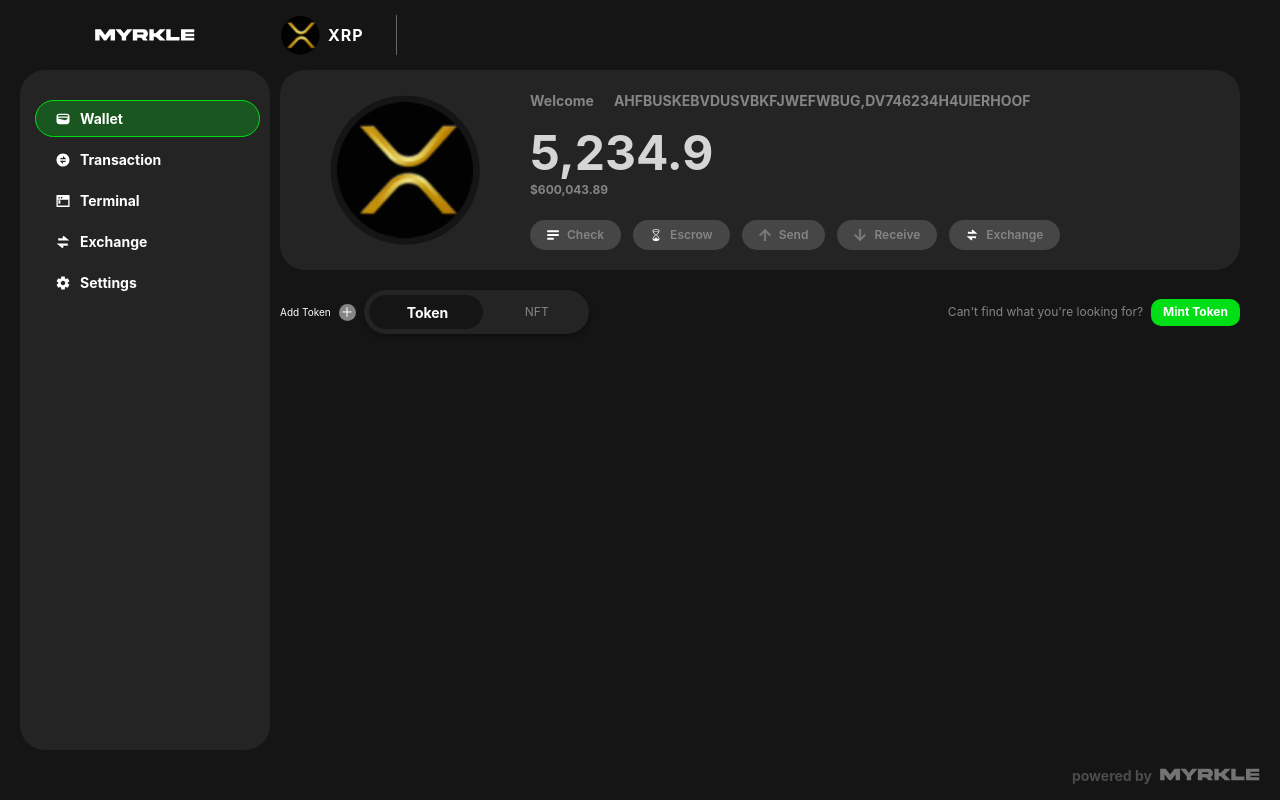
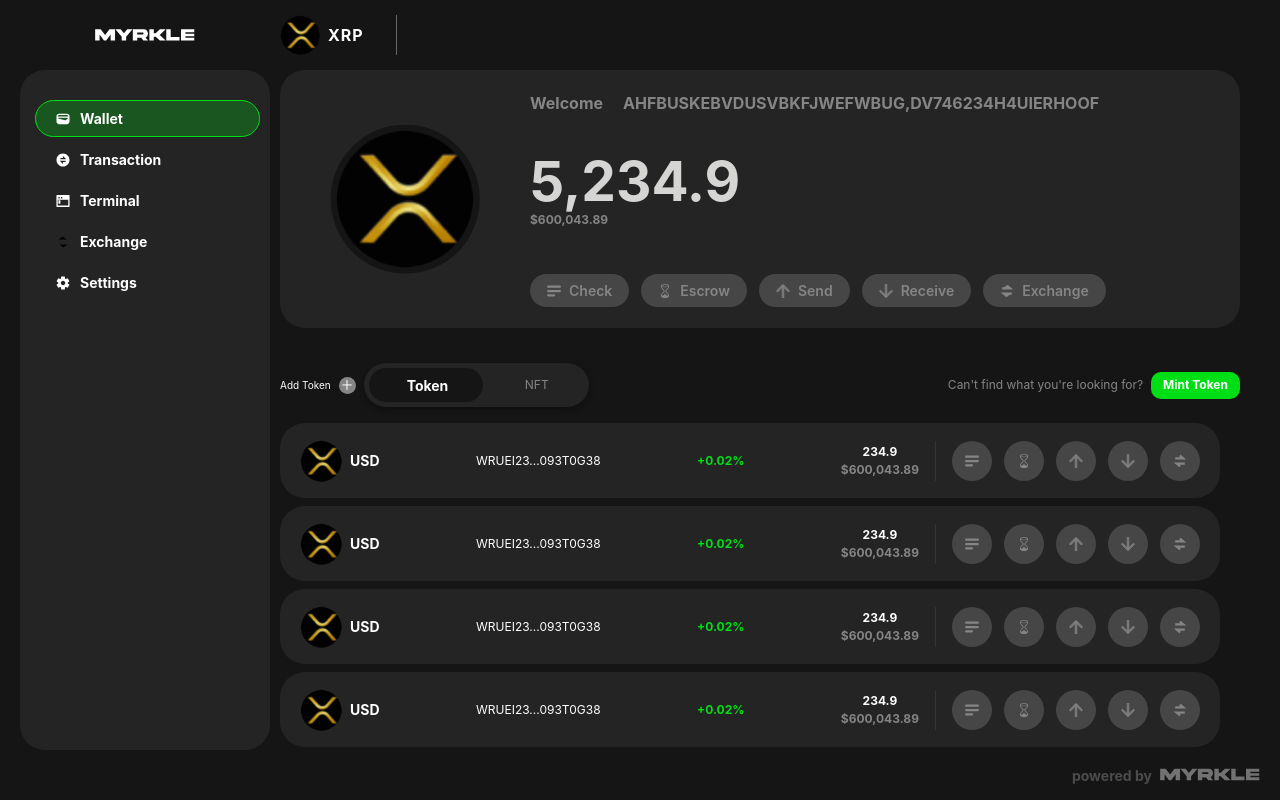
Before and after one commit to MyrkleApp/myrkle-web-app, a React (Vite) app: page /wallet in a window 1280 px wide. Built offline with nearby package versions, Linux system fonts and the light colour scheme.

Commit message:
style: token list

```diff
--- a/src/features/wallet/components/account-detail-button/index.tsx
+++ b/src/features/wallet/components/account-detail-button/index.tsx
@@ -8,8 +8,8 @@ export interface AccountDetailButtonProps {
 
 const AccountDetailButton = ({ text, icon: Icon }: AccountDetailButtonProps) => (
   <HStack borderRadius="17px" p="6px 17px" spacing="8px" bg="secondary" cursor="pointer">
-    {Icon && <Icon fontSize="xs" stroke="textDark" color="textDark" />}
-    <Text color="textDark" fontSize="xs" fontWeight={600}>
+    {Icon && <Icon fontSize="sm" stroke="textDark" fill="textDark" />}
+    <Text color="textDark" fontSize="sm" fontWeight={600}>
       {text}
     </Text>
   </HStack>
--- /dev/null
+++ b/src/features/wallet/components/list-tokens/index.tsx
@@ -0,0 +1,16 @@
+import { Box } from "@chakra-ui/react";
+import TokenCard from "./token-card";
+
+function ListTokens() {
+  return (
+    <Box pr={5}>
+      {Array(5)
+        .fill(null)
+        .map((_, i) => (
+          <TokenCard key={i} />
+        ))}
+    </Box>
+  );
+}
+
+export default ListTokens;
--- /dev/null
+++ b/src/features/wallet/components/list-tokens/token-card.tsx
@@ -0,0 +1,59 @@
+import { Circle, Flex, HStack, Image, Spacer, Text, VStack } from "@chakra-ui/react";
+import xrpLogo from "@/assets/xrp-logo.svg";
+import ChecksIcon from "@/icons/checks";
+import HourGlassIcon from "@/icons/hour-glass";
+import ArrowUpIcon from "@/icons/arrow-up";
+import ArrowDownIcon from "@/icons/arrow-down";
+import ExchangeIcon from "@/icons/exchange";
+
+function TokenCard() {
+  return (
+    <HStack h="75px" bg="dark" borderRadius="25px" mb={2} px={5} cursor="pointer">
+      <Flex justify="space-between" align="center" w="100%">
+        <HStack>
+          <Image src={xrpLogo} alt="" />
+          <Text fontSize="sm" fontWeight="bold" textTransform="uppercase">
+            usd
+          </Text>
+        </HStack>
+
+        <Text fontSize="xs">WRUEI23...093T0G38</Text>
+
+        <Text fontSize="xs" fontWeight="bold" color="success">
+          +0.02%
+        </Text>
+
+        <VStack spacing={0}>
+          <Text fontSize="xs" fontWeight="bold" textTransform="uppercase">
+            234.9
+          </Text>
+          <Text color="textDark" fontSize="xs" fontWeight="bold">
+            $600,043.89
+          </Text>
+        </VStack>
+      </Flex>
+
+      <Spacer />
+
+      <HStack borderLeft="1px solid #353535" pl={4} spacing={3}>
+        <Circle bg="secondary" size="40px">
+          <ChecksIcon stroke="textDark" fontSize="sm" />
+        </Circle>
+        <Circle bg="secondary" size="40px">
+          <HourGlassIcon color="textDark" fill="textDark" fontSize="sm" />
+        </Circle>
+        <Circle bg="secondary" size="40px">
+          <ArrowUpIcon stroke="textDark" fontSize="sm" />
+        </Circle>
+        <Circle bg="secondary" size="40px">
+          <ArrowDownIcon stroke="textDark" fontSize="sm" />
+        </Circle>
+        <Circle bg="secondary" size="40px">
+          <ExchangeIcon stroke="textDark" fill="none" fontSize="sm" />
+        </Circle>
+      </HStack>
+    </HStack>
+  );
+}
+
+export default TokenCard;
--- a/src/features/wallet/components/wallet-details/index.tsx
+++ b/src/features/wallet/components/wallet-details/index.tsx
@@ -29,7 +29,7 @@ const animateSize: string[] = [
 
 function WalletDetails() {
   return (
-    <Flex h="200px" bg="dark" borderRadius="25px" align="center">
+    <Flex h="38%" bg="dark" borderRadius="25px" align="center">
       <Box width="250px" h="200px" pos="relative">
         <MotionBox
           pos="absolute"
@@ -64,21 +64,21 @@ function WalletDetails() {
         />
       </Box>
 
-      <Flex direction="column" justify="space-between" py={5} h="100%">
+      <Flex direction="column" justify="space-between" py={"2.2%"} h="100%">
         <HStack spacing={5}>
-          <Text color="textDark" fontSize="sm" fontWeight="bold">
+          <Text color="textDark" fontSize="md" fontWeight="bold">
             Welcome
           </Text>
-          <Text color="textDark" fontSize="sm" fontWeight="bold">
+          <Text color="textDark" fontSize="md" fontWeight="bold">
             AHFBUSKEBVDUSVBKFJWEFWBUG,DV746234H4UIERHOOF
           </Text>
         </HStack>
 
-        <Box mt="-15px">
-          <Text color="#d5d6d4" fontSize="5xl" fontWeight="bold">
+        <Box mt="-20px">
+          <Text color="#d5d6d4" fontSize={["5xl", null, null, null, "55px"]} fontWeight="bold">
             5,234.9
           </Text>
-          <Text color="textDark" fontSize="xs" fontWeight="bold" mt={-2}>
+          <Text color="textDark" fontSize="xs" fontWeight="bold" mt={-3}>
             $600,043.89
           </Text>
         </Box>
--- a/src/icons/checks.tsx
+++ b/src/icons/checks.tsx
@@ -2,9 +2,9 @@ import { Icon } from "@chakra-ui/react";
 
 const ChecksIcon = ({ ...props }: any) => (
   <Icon viewBox="0 0 122 95" {...props}>
-    <path d="M10 10H112" stroke="currentColor" stroke-width="20" stroke-linecap="round" />
-    <path d="M10 48H112" stroke="currentColor" stroke-width="20" stroke-linecap="round" />
-    <path d="M10 85H61" stroke="currentColor" stroke-width="20" stroke-linecap="round" />
+    <path d="M10 10H112" stroke={props.color} stroke-width="20" stroke-linecap="round" />
+    <path d="M10 48H112" stroke={props.color} stroke-width="20" stroke-linecap="round" />
+    <path d="M10 85H61" stroke={props.color} stroke-width="20" stroke-linecap="round" />
   </Icon>
 );
 
--- a/src/icons/exchange.tsx
+++ b/src/icons/exchange.tsx
@@ -2,8 +2,8 @@ import { Icon } from "@chakra-ui/react";
 
 const ExchangeIcon = ({ ...props }: any) => (
   <Icon viewBox="0 0 19 19" {...props}>
-    <path d="M3 6H14L9.28571 2" stroke="currentColor" stroke-width="3" />
-    <path d="M16 13H5L9.71429 17" stroke="currentColor" stroke-width="3" />
+    <path d="M3 6H14L9.28571 2" stroke={props.color} stroke-width="3" />
+    <path d="M16 13H5L9.71429 17" stroke={props.color} stroke-width="3" />
   </Icon>
 );
 
--- a/src/icons/hour-glass.tsx
+++ b/src/icons/hour-glass.tsx
@@ -4,7 +4,7 @@ const HourGlassIcon = ({ ...props }: any) => (
   <Icon viewBox="0 0 74 133" {...props}>
     <path
       d="M74 30.4304V14.8162C74 9.56935 57.4293 0 37 0C16.5641 0 0 9.56935 0 14.8162V30.4304C0 44.6681 25.6159 56.4186 25.6159 66.5C25.6159 76.5681 0 88.3186 0 102.556V118.184C0 123.424 16.5641 133 37 133C57.4293 133 74 123.424 74 118.177V102.55C74 88.312 48.3841 76.5614 48.3841 66.4933C48.3841 56.4186 74 44.6681 74 30.4304ZM10.1816 15.4812C14.7802 12.5619 23.3959 8.2859 37.3634 8.2859C51.3243 8.2859 63.8316 15.4812 63.8316 15.4812C64.7698 16.0531 68.4434 18.0282 65.9261 19.531C60.3893 22.8361 49.5536 26.3141 37 26.3141C24.4464 26.3141 13.9807 22.4837 8.43071 19.1719C5.91339 17.6757 10.1816 15.4812 10.1816 15.4812ZM40.3102 66.5C40.3102 74.4334 46.8909 79.5406 53.8614 86.3569C58.9555 91.3311 65.9261 98.1473 65.9261 102.55V111.381C59.5171 108.169 40.3432 105.03 40.3432 94.7292C40.3432 89.5223 33.6502 89.5223 33.6502 94.7292C33.6502 105.03 14.4762 108.169 8.06732 111.381V102.55C8.06732 98.1473 15.0445 91.3245 20.132 86.3569C27.1025 79.5406 33.6832 74.4334 33.6832 66.5C33.6832 58.5666 27.1025 53.4594 20.132 46.6431C15.0379 41.6556 8.06732 34.8394 8.06732 30.4304L7.76339 23.7937C14.5423 27.4712 25.2855 30.9624 37 30.9624C48.7079 30.9624 59.5039 27.4712 66.2895 23.7937L65.9261 30.4304C65.9261 34.8327 58.9489 41.6556 53.8614 46.6431C46.8975 53.4594 40.3102 58.5666 40.3102 66.5Z"
-      fill="currentColor"
+      fill={props.color}
     />
   </Icon>
 );
--- a/src/index.css
+++ b/src/index.css
@@ -1,3 +1,15 @@
 * {
   color: #fff;
 }
+
+::-webkit-scrollbar {
+  width: 5px;
+  background-color: #424141;
+}
+
+::-webkit-scrollbar-thumb {
+  border-radius: 6px;
+  background-color: #000000;
+  -webkit-box-shadow: inset 0 0 6px rgba(0, 0, 0, 0.3);
+  box-shadow: inset 0 0 6px rgba(0, 0, 0, 0.3);
+}
--- a/src/layout/index.tsx
+++ b/src/layout/index.tsx
@@ -11,7 +11,7 @@ export interface LayoutProps {
 
 function Layout({ children }: LayoutProps) {
   return (
-    <Box h="100vh" overflow="hidden" bg="darkest" position="relative">
+    <Box h="100vh" overflow="hidden" bg="darkest" pos="relative">
       <Box h="100%" w="270px" pos="absolute" top="0" left="0" pl="20px">
         <Flex h="70px" justify="center" align="center">
           <LogoIcon fontSize="100px" />
@@ -26,7 +26,9 @@ function Layout({ children }: LayoutProps) {
         <Box h="70px">
           <Navbar />
         </Box>
-        <Box h="calc(100% - 70px - 50px)">{children}</Box>
+        <Box h="calc(100% - 70px - 50px)" pos="relative">
+          {children}
+        </Box>
         <Box h="50px">{/* bottom */}</Box>
       </Box>
 
--- a/src/pages/wallet/index.tsx
+++ b/src/pages/wallet/index.tsx
@@ -1,20 +1,28 @@
 import AddAsset from "@/features/wallet/components/add-asset";
+import ListTokens from "@/features/wallet/components/list-tokens";
 import MintAsset from "@/features/wallet/components/mint-asset";
 import TokenNftSwitch from "@/features/wallet/components/token-nft-switch";
 import WalletDetails from "@/features/wallet/components/wallet-details";
 import Layout from "@/layout";
-import { HStack, Spacer } from "@chakra-ui/react";
+import { Box, HStack, Spacer } from "@chakra-ui/react";
 
 function Wallet() {
   return (
     <Layout>
       <WalletDetails />
-      <HStack mt={5}>
-        <AddAsset />
-        <TokenNftSwitch />
-        <Spacer />
-        <MintAsset />
-      </HStack>
+
+      <Box h="calc(62% - 35px)" pos="absolute" bottom="0" w="100%">
+        <HStack mb={3}>
+          <AddAsset />
+          <TokenNftSwitch />
+          <Spacer />
+          <MintAsset />
+        </HStack>
+
+        <Box h="calc(100% - 60px)" pos="absolute" bottom="0" w="100%" overflowY="scroll">
+          <ListTokens />
+        </Box>
+      </Box>
     </Layout>
   );
 }
```
